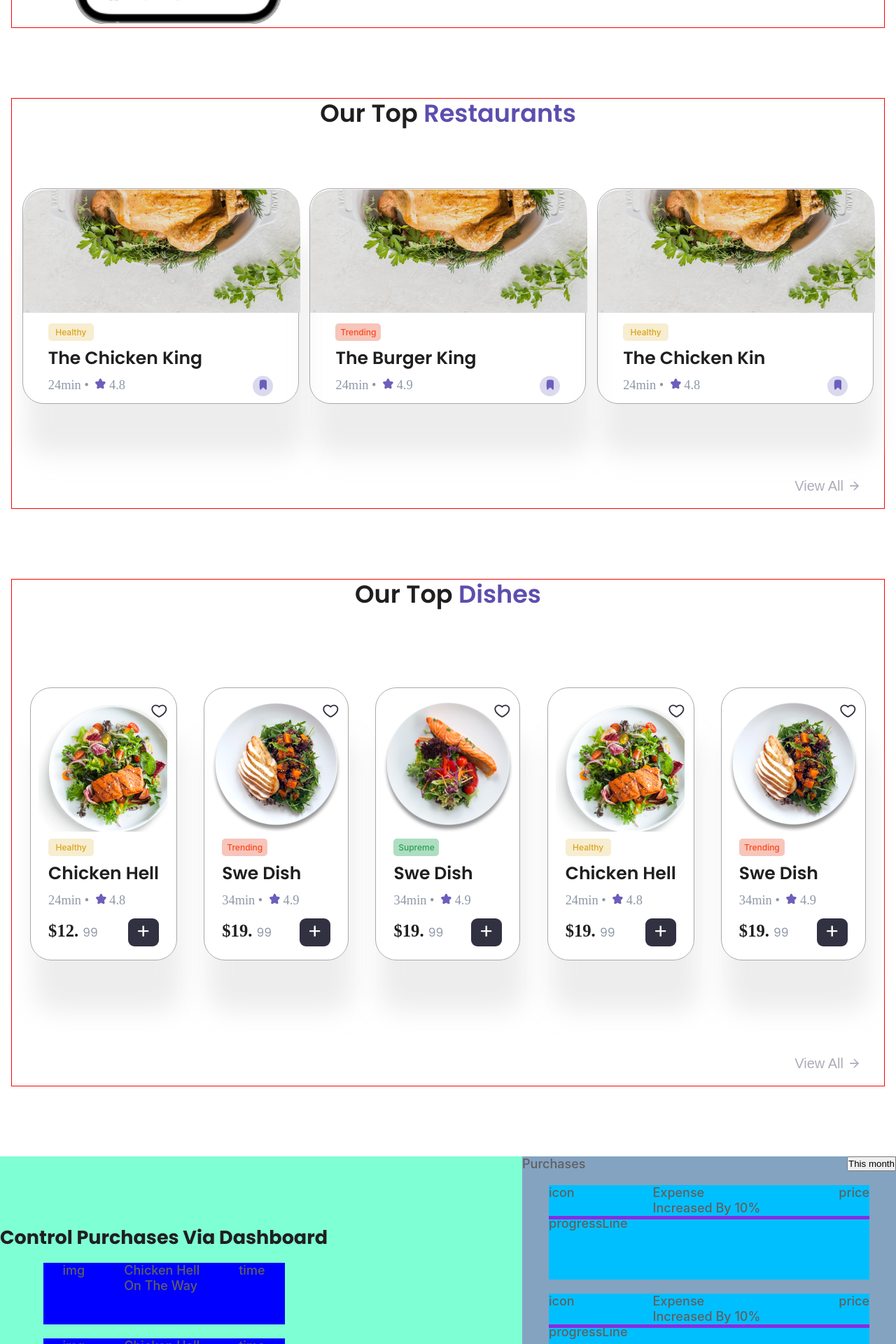
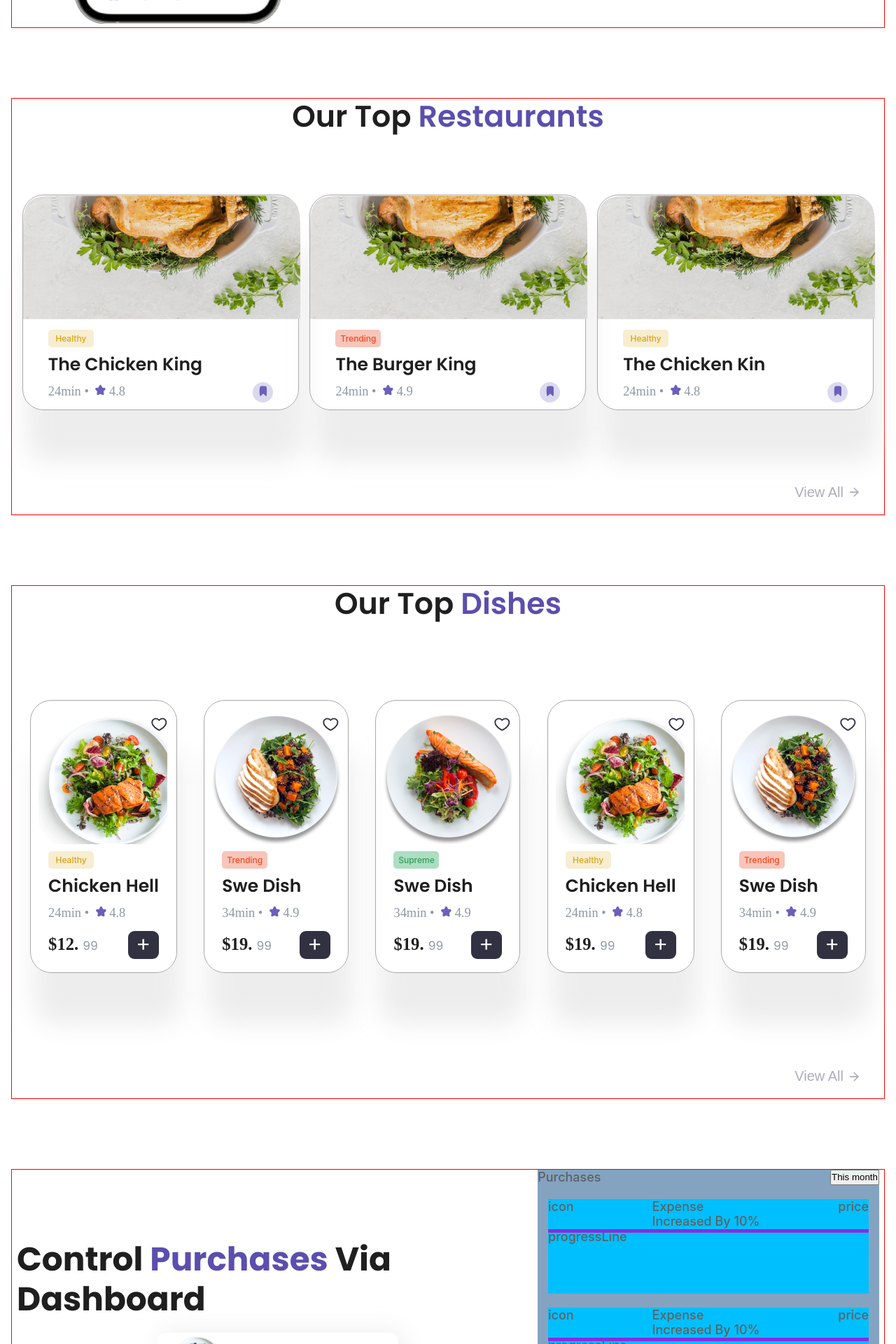
Before and after one commit to kalibria/enjoy_foods, a React app: page / in a window 1280 px wide. Shown: the part 1700-3620 px from the top of the page at 70% size. Built offline with nearby package versions, Linux system fonts and the light colour scheme.

Commit message:
started adding css styles to the PurchasesDashboard component

```diff
--- /dev/null
+++ b/src/components/card/SmallCard.tsx
@@ -0,0 +1,53 @@
+import { ReactNode } from "react"
+import styled from "styled-components";
+import {FlexWrapper} from "../wrapper/FlexWrapper";
+import img1 from "../../assets/images/dishes/Food Image1.png"
+import {font} from "../../styles/Common";
+import {theme} from "../../styles/Theme";
+
+type SmallCardProps  = {
+    // children?: ReactNode
+}
+
+export const SmallCard = () => {
+    return <StyledSmallCard>
+        <FlexWrapper align="center">
+            <img src={img1} alt={'dishes'} width={77}/>
+            <Content>
+                <p>Chicken Hell</p>
+                <p>On The Way</p>
+            </Content>
+            <Time>3:09 PM</Time>
+        </FlexWrapper>
+
+    </StyledSmallCard>
+}
+
+const StyledSmallCard = styled.div`
+    width: 345px;
+    height: 88px;
+    border-radius: 12px;
+    //border: 1px solid darkgray;
+    box-shadow: 6px 0px 35px 0px rgba(229, 229, 229, 0.7);
+
+    & img {
+        margin: 4px 17px;
+    }
+
+    &  p:first-child {
+        ${font({weight: 600, Fmax: 20, Fmin: 12})};
+        margin-bottom: 5px;
+    }
+
+    & p:nth-child(2) {
+        ${font({weight: 500, Fmax: 12, Fmin: 7})}
+    }
+`
+
+const Content = styled.div`
+
+`
+
+const Time = styled.div`
+    ${font({weight: 500, Fmax: 13, Fmin:8, color: 'rgba(172, 173, 185, 1)' })};
+`
--- a/src/components/title/Title.tsx
+++ b/src/components/title/Title.tsx
@@ -9,25 +9,31 @@ type TitleProps = {
     text2?: string
     weight?: number
     textAlign?: "left" | "center" | "right"
+    sizeMin?: number
+    sizeMax?: number
 }
 
-export const Title:React.FC<TitleProps> = ({text, highlightedText, text2, weight, textAlign}: TitleProps) => {
+export const Title: React.FC<TitleProps> = ({text, highlightedText, text2, weight, textAlign, sizeMin, sizeMax}: TitleProps) => {
     return (
-        <StyledTitle weight={weight} textAlign={textAlign}>{text} <HighlightedText>{highlightedText} </HighlightedText>{text2}</StyledTitle>
+        <StyledTitle weight={weight} textAlign={textAlign} sizeMin={sizeMin} sizeMax={sizeMax}>{text}
+            <HighlightedText>{highlightedText} </HighlightedText>{text2}</StyledTitle>
     );
 };
 
 type TitleStyleProps = {
     weight?: number
     textAlign?: "left" | "center" | "right"
+    sizeMin?: number
+    sizeMax?: number
+
 }
 
 const StyledTitle = styled.h2<TitleStyleProps>`
     text-align: ${props => props.textAlign || 'center'};
-    ${font({ Fmin:30, Fmax:36})};
+    ${(props) => font({Fmin: props.sizeMin, Fmax: props.sizeMax})};
     font-weight: ${props => props.weight || 600};
 `
 
 const HighlightedText = styled.span`
-  color:${theme.colors.accentFontColor}
+    color: ${theme.colors.accentFontColor}
 `
--- a/src/layout/mainSections/dishes/Dishes.tsx
+++ b/src/layout/mainSections/dishes/Dishes.tsx
@@ -15,7 +15,7 @@ export const Dishes = () => {
     return (
         <S.Dishes>
             <Container>
-                <Title text={'Our Top'} highlightedText={'Dishes'}/>
+                <Title text={'Our Top'} highlightedText={' Dishes'} sizeMax={45} sizeMin={30}/>
                 <S.CardsWrapper>
                     <CardDish title={'Chicken Hell'} time={24} img={img1} rating={4.8} cent={99} dollars={12} indicatorText={'Healthy'}/>
                     <CardDish title={'Swe Dish'} img={img2} rating={4.9} time={34} cent={99} dollars={19} indicatorText={"Trending"}/>
--- a/src/layout/mainSections/pemiumQuality/PremiumQualityDescription.tsx
+++ b/src/layout/mainSections/pemiumQuality/PremiumQualityDescription.tsx
@@ -7,7 +7,7 @@ import {QualityButton} from "../../../components/buttons/QualityButton";
 export const PremiumQualityDescription = () => {
     return (
         <S.PremiumQualityDescription>
-            <Title text={'Premium'} highlightedText={'Quality'} text2={'For Your Health'} weight={700} textAlign={'left'}/>
+            <Title text={'Premium'} highlightedText={'Quality'} text2={'For Your Health'} weight={700} textAlign={'left'} sizeMax={50} sizeMin={30}/>
             <ul>
                 <li>Premium quality food is made with ingredients that are packed with essential vitamins, minerals.</li>
                 <li>These foods promote overall wellness by support healthy digestion and boosting immunity</li>
--- a/src/layout/mainSections/purchasesDashboard/DashboardInfo.tsx
+++ b/src/layout/mainSections/purchasesDashboard/DashboardInfo.tsx
@@ -1,11 +1,15 @@
 import React from 'react';
 import {DishItem} from "./DishItem";
 import styled from "styled-components";
+import {Title} from "../../../components/title/Title";
+import {Card} from "../../../components/card/Card";
+import {SmallCard} from "../../../components/card/SmallCard";
 
 export const DashboardInfo = () => {
     return (
         <StyledDashboardInfo>
-            <h2>Control <span>Purchases</span> Via Dashboard</h2>
+            <Title text={'Control'} highlightedText={' Purchases'} text2={' Via Dashboard'} weight={700} sizeMax={50} sizeMin={30} textAlign={'left'}/>
+            <SmallCard/>
             <DishItem/>
             <DishItem/>
             <DishItem/>
--- a/src/layout/mainSections/purchasesDashboard/PurchasesDashboard.tsx
+++ b/src/layout/mainSections/purchasesDashboard/PurchasesDashboard.tsx
@@ -2,19 +2,24 @@ import React from 'react';
 import {DashboardInfo} from "./DashboardInfo";
 import {Dashboard} from "./Dashboard";
 import styled from "styled-components";
+import {Container} from "../../../components/container/Container";
+import {FlexWrapper} from "../../../components/wrapper/FlexWrapper";
 
 export const PurchasesDashboard = () => {
     return (
         <StyledPurchasesDashboard>
-            <DashboardInfo/>
-            <Dashboard/>
+            <Container>
+                <FlexWrapper>
+                    <DashboardInfo/>
+                    <Dashboard/>
+                </FlexWrapper>
+            </Container>
         </StyledPurchasesDashboard>
     );
 };
 
 const StyledPurchasesDashboard = styled.section`
     width: 100%;
-    background-color: aquamarine;
     display: flex;
     justify-content: space-between;
 `
--- a/src/layout/mainSections/restaurants/Restaurants.tsx
+++ b/src/layout/mainSections/restaurants/Restaurants.tsx
@@ -15,7 +15,7 @@ export const Restaurants = () => {
     return (
         <>
             <Container>
-                <Title text={'Our Top '} highlightedText={'Restaurants'}></Title>
+                <Title text={'Our Top '} highlightedText={'Restaurants'} sizeMax={45} sizeMin={30}/>
                 <S.CardsWrapper>
                     <RestaurantsCard textIndicator={"Healthy"} img={img1} rating={4.8} time={24} title={'The Chicken King'}/>
                     <RestaurantsCard textIndicator={'Trending'} img={img1} rating={4.9} time={24} title={'The Burger King'}/>
```
